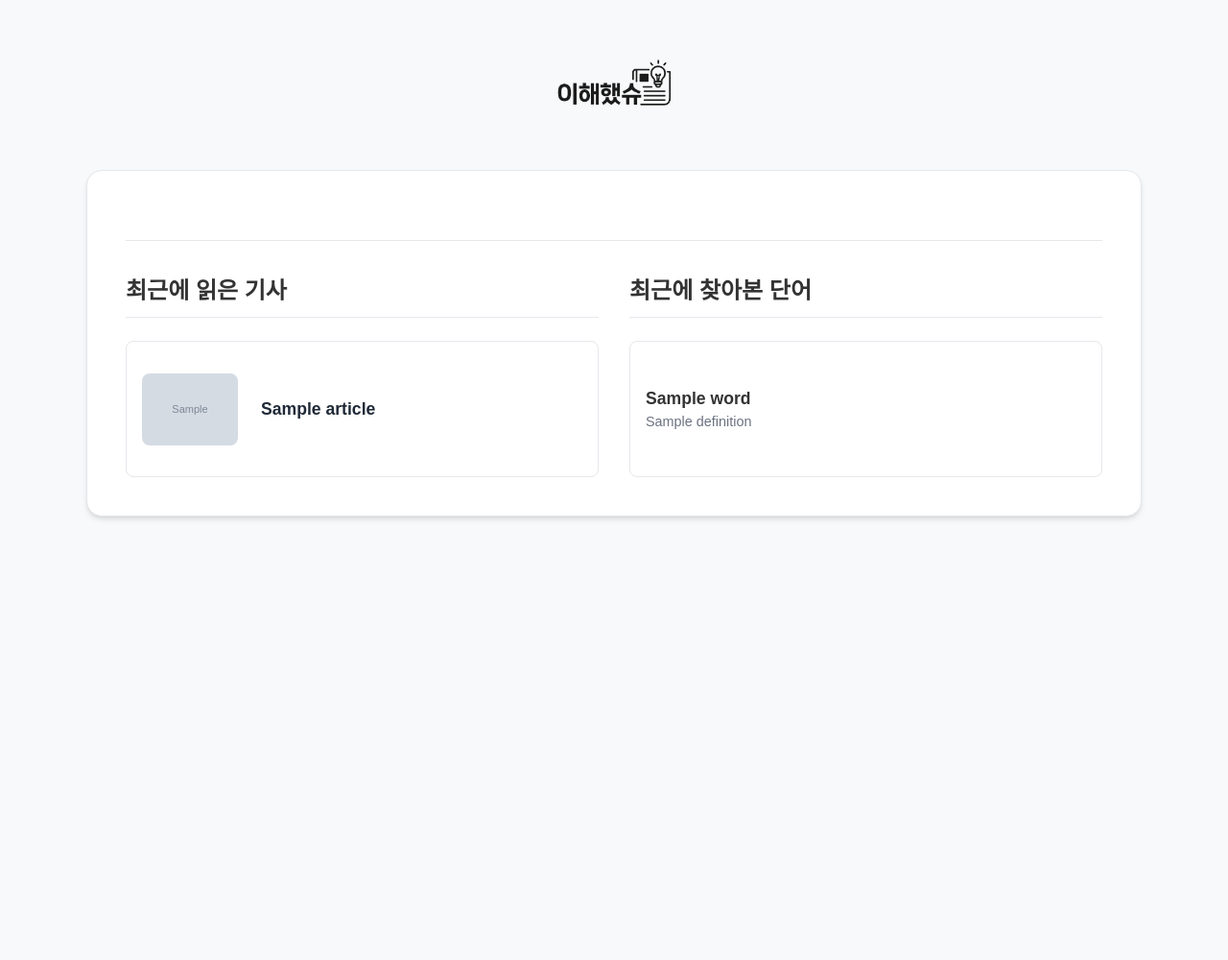
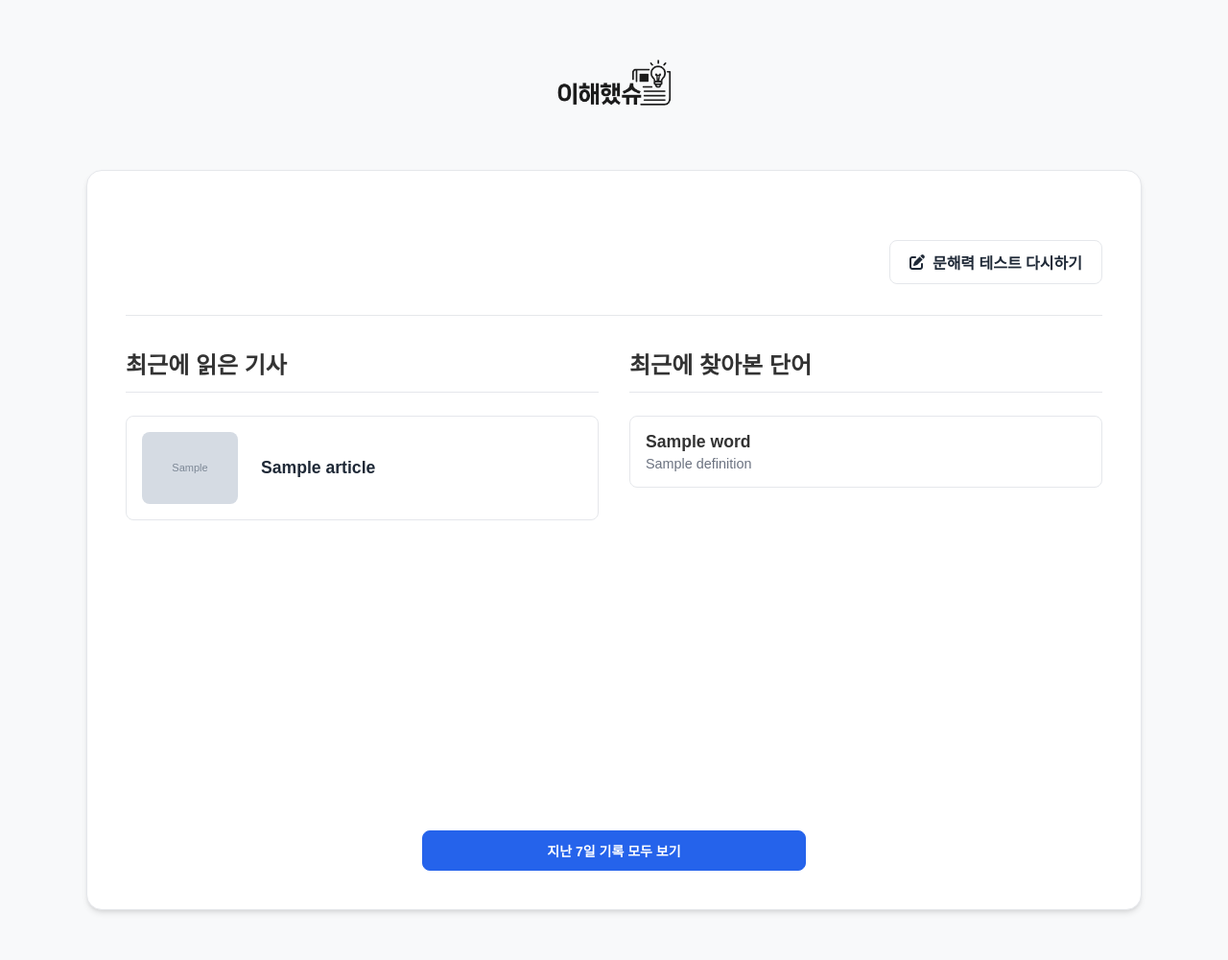
Before and after one commit to wkdaud9/Hackathon, a Flask app: template templates/mypage.html in a window 1280 px wide. Shown: the whole page at 96% size. Before the commit the page ends 541 px from the top, so only its background shows below. Run offline with Flask 3, Linux system fonts and the light colour scheme; the template is opened without the code that fills it: most values are stand-ins (such as "Sample title", 1, 10 or a date in 2020); grey boxes marked "Sample" are stand-in pictures.

Commit message:
마이페이지 더보기 버튼 추가, 레벨테스트 후 레벨 수정

```diff
--- a/static/css/mypage.css
+++ b/static/css/mypage.css
@@ -1,16 +1,16 @@
 /* =========================================================
-   My Page Styles V3
+   My Page Styles
    File: mypage.css
    ========================================================= */
 
 :root {
-    --bg: #F9FAFB;
-    --surface: #FFFFFF;
-    --text: #1F2937;
-    --muted: #6B7280;
-    --primary: #2563EB;
-    --border: #E5E7EB;
-    --chip: #F3F4F6;
+  --bg: #f9fafb;
+  --surface: #ffffff;
+  --text: #1f2937;
+  --muted: #6b7280;
+  --primary: #2563eb;
+  --border: #e5e7eb;
+  --chip: #f3f4f6;
   --radius: 16px;
   --radius-sm: 8px;
   --shadow: 0 4px 6px -1px rgb(0 0 0 / 0.1), 0 2px 4px -2px rgb(0 0 0 / 0.1);
@@ -21,7 +21,6 @@
   padding-bottom: 2em;
 }
 
-/* 모든 것을 감싸는 하나의 큰 카드 */
 .mypage-card {
   background: var(--surface);
   border: 1px solid var(--border);
@@ -30,32 +29,91 @@
   padding: 2.5em;
 }
 
-/* 프로필 섹션 (카드 상단) */
 .profile-section {
   text-align: center;
+  margin-bottom: 2em;
+}
+.profile-pic {
+  width: 100px;
+  height: 100px;
+  border-radius: 50%;
+  background: var(--chip);
+  display: flex;
+  justify-content: center;
+  align-items: center;
+  font-size: 3em;
+  color: var(--muted);
+  margin: 0 auto 1em;
+  border: 4px solid var(--surface);
+  box-shadow: 0 0 0 1px var(--border);
+}
+.profile-name {
+  font-size: 1.5em;
+  font-weight: 700;
+  margin: 0;
+}
+.profile-email {
+  color: var(--muted);
+  margin: 0.2em 0 1em;
+}
+.level-badge {
+  display: inline-block;
+  background: var(--primary);
+  color: white;
+  padding: 0.3em 1em;
+  border-radius: 99px;
+  font-size: 0.9em;
+  font-weight: 600;
+  margin-top: 1em;
+}
+
+.action-section {
   padding-bottom: 2em;
   border-bottom: 1px solid var(--border);
   margin-bottom: 2em;
-}
-.profile-pic {
-    width: 100px; height: 100px; border-radius: 50%; background: var(--chip);
-    display: flex; justify-content: center; align-items: center;
-    font-size: 3em; color: var(--muted); margin: 0 auto 1em;
-    border: 4px solid var(--surface); box-shadow: 0 0 0 1px var(--border);
-}
-.profile-name { font-size: 1.5em; font-weight: 700; margin: 0; }
-.profile-email { color: var(--muted); margin: 0.2em 0 1em; }
-.level-badge {
-    display: inline-block; background: var(--primary); color: white; padding: 0.3em 1em;
-    border-radius: 99px; font-size: 0.9em; font-weight: 600; margin-top: 1em;
+  display: flex;
+  justify-content: flex-end;
 }
 
-/* 활동 기록 그리드 (가로 2단) */
+.btn {
+  display: inline-flex;
+  align-items: center;
+  justify-content: center;
+  gap: 8px;
+  padding: 10px 20px;
+  border-radius: var(--radius-sm);
+  border: 1px solid var(--border);
+  background: var(--surface);
+  color: var(--text);
+  font-weight: 600;
+  cursor: pointer;
+  user-select: none;
+  text-decoration: none;
+  transition: all 0.2s;
+}
+.btn:hover {
+  background-color: var(--chip);
+  text-decoration: none;
+}
+.btn.primary {
+  background: var(--primary);
+  color: white;
+  border-color: var(--primary);
+}
+.btn.primary:hover {
+  background: #1d4ed8;
+  border-color: #1d4ed8;
+}
+.btn.block {
+  display: block;
+  width: 100%;
+}
+
+/* 활동 기록 그리드 */
 .history-grid {
   display: grid;
   grid-template-columns: 1fr 1fr;
   gap: 32px;
-    align-items: stretch;
 }
 
 .history-section {
@@ -72,27 +130,98 @@
 
 /* ▼▼▼ 여기가 핵심 수정 부분입니다 ▼▼▼ */
 .history-list {
-    flex-grow: 1;
-    display: grid; /* Grid 컨테이너로 설정 */
-    align-content: start; /* 아이템들을 위쪽부터 채움 */
-    gap: 1em; /* 아이템 사이의 간격 */
+  display: flex;
+  flex-direction: column;
+  gap: 1em;
+  height: 400px; /* 높이를 고정합니다 (기존 max-height에서 변경) */
+  overflow: hidden; /* 처음에는 넘치는 내용을 숨깁니다 */
+  position: relative; /* 블러 효과를 위한 기준점 */
+  transition: height 0.3s ease; /* (선택) 높이 변화 애니메이션 */
+}
+
+/* '더보기' 클릭 후 스크롤이 생겼을 때의 스타일 */
+.history-list.scrollable {
+  overflow-y: auto; /* 세로 스크롤을 생성합니다 */
+  padding-right: 10px;
+}
+
+/* 블러 효과 (스크롤 가능할 때만 보임) */
+.history-list.scrollable::before {
+  content: "";
+  position: absolute;
+  top: 0;
+  left: 0;
+  right: 0;
+  height: 30px;
+  background: linear-gradient(to bottom, var(--surface) 0%, transparent 100%);
+  pointer-events: none;
+  z-index: 10;
 }
 
 .history-item {
   display: flex;
   align-items: center;
   gap: 1.5em;
-    padding: 1em; /* 패딩을 주어 경계를 명확히 함 */
-    border: 1px solid var(--border); /* 각 아이템에 테두리 추가 */
+  padding: 1em;
+  border: 1px solid var(--border);
   border-radius: var(--radius-sm);
-    min-height: 108px; /* 최소 높이를 지정하여 빈 공간이 있어도 높이를 유지 */
 }
-/* ▲▲▲ 핵심 수정 끝 ▲▲▲ */
 
+.history-list a.history-item {
+  text-decoration: none;
+  color: var(--text);
+  transition: background-color 0.2s, box-shadow 0.2s;
+}
+.history-list a.history-item:hover {
+  background-color: var(--chip);
+  box-shadow: var(--shadow);
+}
+.history-thumb {
+  width: 100px;
+  height: 75px;
+  object-fit: cover;
+  border-radius: var(--radius-sm);
+  flex-shrink: 0;
+}
+.history-item-content h4 {
+  margin: 0;
+  font-size: 1.1em;
+  font-weight: 600;
+}
+.history-item-content p {
+  margin: 0.3em 0 0;
+  font-size: 0.9em;
+  color: var(--muted);
+}
+.empty-message {
+  padding: 2em;
+  text-align: center;
+  color: var(--muted);
+}
 
-.history-list a { text-decoration: none; color: var(--text); }
-.history-list a:hover { background-color: var(--chip); }
-.history-thumb { width: 100px; height: 75px; object-fit: cover; border-radius: var(--radius-sm); flex-shrink: 0; }
-.history-item-content h4 { margin: 0; font-size: 1.1em; font-weight: 600; }
-.history-item-content p { margin: 0.3em 0 0; font-size: 0.9em; color: var(--muted); }
-.empty-message { padding: 2em; text-align: center; color: var(--muted); }
+/* '더보기' 버튼 섹션 */
+.see-more-section {
+  text-align: center;
+  margin-top: 2em;
+}
+.see-more-section .btn {
+  max-width: 400px;
+  margin: 0 auto;
+}
+
+/* ▼▼▼ 여기가 핵심 수정 부분입니다 ▼▼▼ */
+/* 커스텀 스크롤바 스타일 */
+.history-list::-webkit-scrollbar {
+  width: 8px; /* 스크롤바의 너비 */
+}
+.history-list::-webkit-scrollbar-track {
+  background: var(--chip); /* 스크롤바 뒷 배경 색상 */
+  border-radius: 10px;
+}
+.history-list::-webkit-scrollbar-thumb {
+  background: #ccc; /* 스크롤바 막대 색상 */
+  border-radius: 10px;
+}
+.history-list::-webkit-scrollbar-thumb:hover {
+  background: var(--muted); /* 마우스를 올렸을 때의 색상 */
+}
--- /dev/null
+++ b/static/js/mypage.js
@@ -0,0 +1,67 @@
+document.addEventListener("DOMContentLoaded", () => {
+  const moreHistoryBtn = document.getElementById("more-history-btn");
+  const readHistoryList = document.getElementById("read-history-list");
+  const wordHistoryList = document.getElementById("word-history-list");
+
+  if (moreHistoryBtn) {
+    moreHistoryBtn.addEventListener("click", async () => {
+      moreHistoryBtn.disabled = true;
+      moreHistoryBtn.textContent = "불러오는 중...";
+
+      try {
+        const [articlesResponse, wordsResponse] = await Promise.all([
+          fetch("/mypage/api/history/articles"),
+          fetch("/mypage/api/history/words"),
+        ]);
+
+        const articlesData = await articlesResponse.json();
+        const wordsData = await wordsResponse.json();
+
+        // --- 기사 기록 목록 업데이트 ---
+        readHistoryList.innerHTML = "";
+        if (articlesData.length > 0) {
+          // ▼▼▼ 이 부분을 수정했습니다 ▼▼▼
+          articlesData.forEach((article) => {
+            const html = `
+                            <a href="${article.url}" target="_blank" class="history-item">
+                                <img src="${article.thumbnail}" class="history-thumb" alt="${article.title}">
+                                <div class="history-item-content"><h4>${article.title}</h4></div>
+                            </a>`;
+            readHistoryList.insertAdjacentHTML("beforeend", html);
+          });
+        } else {
+          readHistoryList.innerHTML =
+            '<p class="empty-message">지난 7일간 읽은 기사가 없습니다.</p>';
+        }
+
+        // --- 단어 기록 목록 업데이트 (여기는 정상 동작) ---
+        wordHistoryList.innerHTML = "";
+        if (wordsData.length > 0) {
+          wordsData.forEach((item) => {
+            const html = `
+                            <div class="history-item">
+                                <div class="history-item-content">
+                                    <h4>${item.word}</h4><p>${item.definition}</p>
+                                </div>
+                            </div>`;
+            wordHistoryList.insertAdjacentHTML("beforeend", html);
+          });
+        } else {
+          wordHistoryList.innerHTML =
+            '<p class="empty-message">지난 7일간 찾아본 단어가 없습니다.</p>';
+        }
+
+        readHistoryList.classList.add("scrollable");
+        wordHistoryList.classList.add("scrollable");
+        moreHistoryBtn.style.display = "none";
+
+        moreHistoryBtn.style.display = "none";
+      } catch (error) {
+        console.error("Error fetching history:", error);
+        alert("기록을 불러오는 데 실패했습니다.");
+        moreHistoryBtn.disabled = false;
+        moreHistoryBtn.textContent = "지난 7일 기록 모두 보기";
+      }
+    });
+  }
+});
--- a/templates/index.html
+++ b/templates/index.html
@@ -33,7 +33,7 @@
       <div class="nav-section">
         <div class="header-right">
           {% if user %}
-          <a href="{{ url_for('mypage.index') }}" class="header-btn mypage">
+          <a href="{{ url_for('mypage.mypage') }}" class="header-btn mypage">
             <i class="fa-solid fa-user"></i>
             <span>My Page</span>
           </a>
--- a/templates/login.html
+++ b/templates/login.html
@@ -39,11 +39,6 @@
             로그인
           </button>
         </form>
-        <a
-          class="btn secondary block alt-btn"
-          href="{{ url_for('auth.level_test') }}"
-          >맥락 이해 테스트 보기</a
-        >
         <div class="login-links">
           <a href="#" id="findPw">비밀번호 찾기</a
           ><span class="divider">|</span> <a href="#" id="findId">아이디 찾기</a
--- a/templates/mypage.html
+++ b/templates/mypage.html
@@ -1,17 +1,30 @@
 <!DOCTYPE html>
 <html lang="ko">
   <head>
-    <meta charset="UTF-8">
-    <meta name="viewport" content="width=device-width, initial-scale=1.0">
-    <title>My Page | 이해했슈</title>
-    <link rel="stylesheet" href="{{ url_for('static', filename='css/style.css') }}">
-    <link rel="stylesheet" href="{{ url_for('static', filename='css/mypage.css') }}">
-    <link rel="stylesheet" href="https://cdnjs.cloudflare.com/ajax/libs/font-awesome/6.5.2/css/all.min.css">
+    <meta charset="UTF-8" />
+    <meta name="viewport" content="width=device-width, initial-scale=1.0" />
+    <title>마이페이지 | 이해했슈</title>
+    <link
+      rel="stylesheet"
+      href="{{ url_for('static', filename='css/style.css') }}"
+    />
+    <link
+      rel="stylesheet"
+      href="{{ url_for('static', filename='css/mypage.css') }}"
+    />
+    <link
+      rel="stylesheet"
+      href="https://cdnjs.cloudflare.com/ajax/libs/font-awesome/6.5.2/css/all.min.css"
+    />
   </head>
   <body>
     <div class="container">
       <header class="top-header">
-            <a href="/" class="logo-link"><img src="{{ url_for('static', filename='images/logo.png') }}" alt="서비스 로고"></a>
+        <a href="/" class="logo-link"
+          ><img
+            src="{{ url_for('static', filename='images/logo.png') }}"
+            alt="서비스 로고"
+        /></a>
       </header>
 
       <main class="mypage-container">
@@ -19,19 +32,37 @@
           <section class="profile-section">
             {% if user %}
             <div class="profile-pic"><i class="fa-solid fa-user"></i></div>
-                    <h2 class="profile-name">{{ user.user_metadata.full_name }}</h2>
+            <h2 class="profile-name">{{ user.full_name }}</h2>
             <p class="profile-email">{{ user.email }}</p>
-                    <span class="level-badge">Level {{ user.user_metadata.user_level }}</span>
+            <span class="level-badge">Level {{ user.user_level }}</span>
             {% endif %}
           </section>
 
+          <section class="action-section">
+            <a href="{{ url_for('auth.level_test') }}" class="btn">
+              <i class="fa-solid fa-pen-to-square"></i>
+              <span>문해력 테스트 다시하기</span>
+            </a>
+          </section>
+
           <section class="history-grid">
-                    <div class="history-section">
+            <div
+              class="history-section"
+              data-api-endpoint="{{ url_for('mypage.get_all_read_history') }}"
+            >
               <h3>최근에 읽은 기사</h3>
-                        <div class="history-list">
+              <div class="history-list" id="read-history-list">
                 {% for article in read_history %}
-                            <a href="{{ article.url }}" target="_blank" class="history-item">
-                                <img src="{{ article.thumbnail }}" class="history-thumb" alt="{{ article.title }}">
+                <a
+                  href="{{ article.url }}"
+                  target="_blank"
+                  class="history-item"
+                >
+                  <img
+                    src="{{ article.thumbnail }}"
+                    class="history-thumb"
+                    alt="{{ article.title }}"
+                  />
                   <div class="history-item-content">
                     <h4>{{ article.title }}</h4>
                   </div>
@@ -41,9 +72,12 @@
                 {% endfor %}
               </div>
             </div>
-                    <div class="history-section">
+            <div
+              class="history-section"
+              data-api-endpoint="{{ url_for('mypage.get_all_word_history') }}"
+            >
               <h3>최근에 찾아본 단어</h3>
-                        <div class="history-list">
+              <div class="history-list" id="word-history-list">
                 {% for item in word_history %}
                 <div class="history-item">
                   <div class="history-item-content">
@@ -57,8 +91,15 @@
               </div>
             </div>
           </section>
+
+          <div class="see-more-section">
+            <button class="btn primary block" id="more-history-btn">
+              지난 7일 기록 모두 보기
+            </button>
+          </div>
         </div>
       </main>
     </div>
+    <script src="{{ url_for('static', filename='js/mypage.js') }}"></script>
   </body>
 </html>
```
Also changed, not shown: static/js/quiz.js (+22 -9 lines), views/llm_views.py (+12 -2 lines), views/mypage_views.py (+87 -11 lines). Lines whose indentation alone changed are shown as unchanged.
